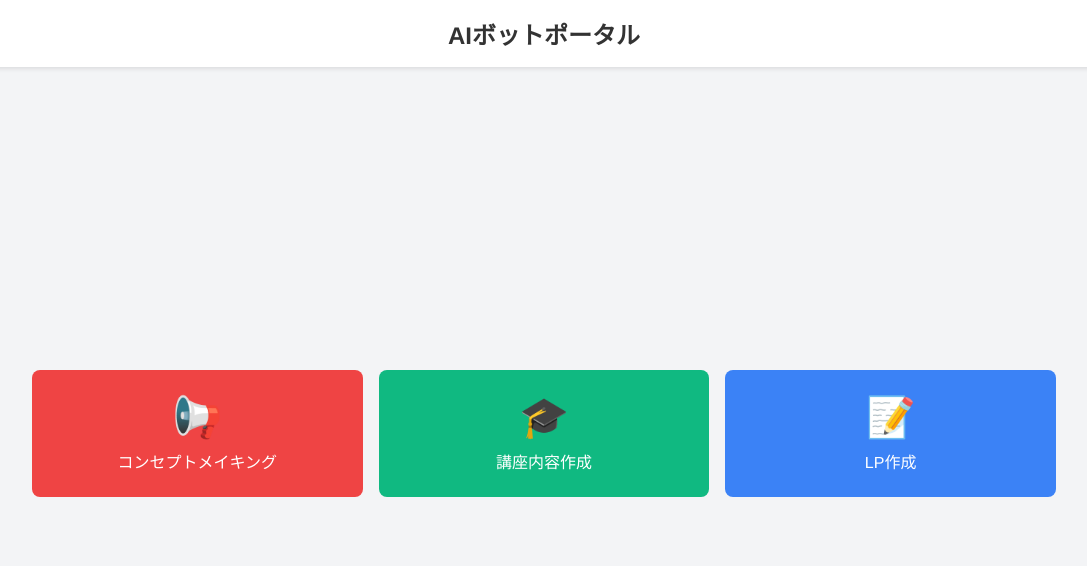
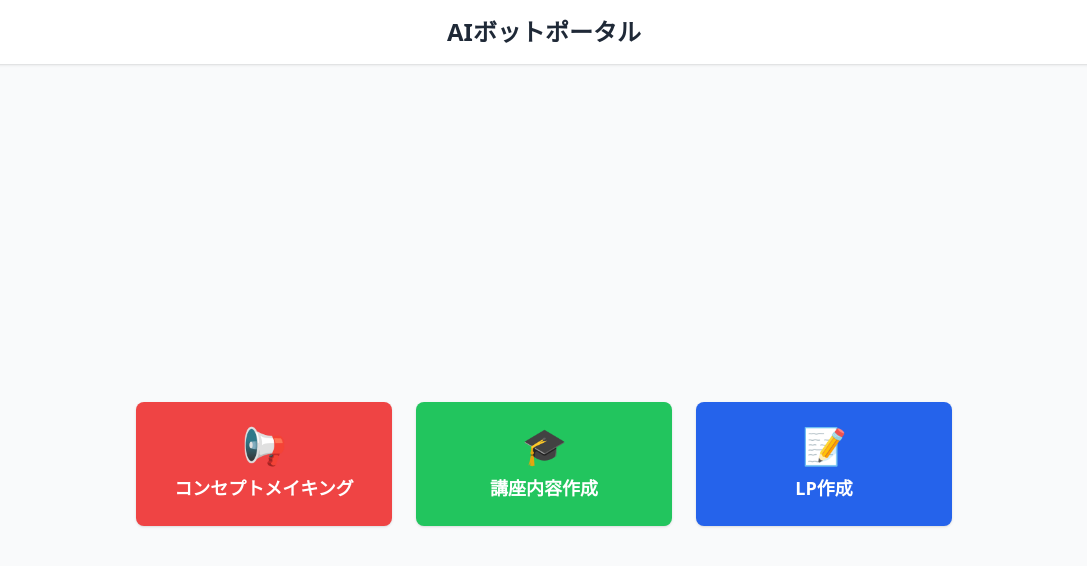
Before and after one commit to mikemike12-svg/PortalSample, a plain HTML site: page index.html in a window 1280 px wide. Shown: the whole page, without its empty margins (96-1183 px from the left). Drawn offline with nearby package versions, Linux system fonts and the light colour scheme.

Commit message:
Update index.html

```diff
--- a/index.html
+++ b/index.html
@@ -3,49 +3,51 @@
 <head>
   <meta charset="UTF-8" />
   <meta name="viewport" content="width=device-width,initial-scale=1.0" />
+  <!-- Tailwind CSS CDN -->
+  <script src="https://cdn.tailwindcss.com"></script>
   <title>AIボットポータル</title>
-  <!-- 先ほど作成した CSS を読み込む -->
-  <link rel="stylesheet" href="styles.css" />
 </head>
-<body>
+<body class="bg-gray-50 text-gray-800">
 
   <!-- ヘッダー -->
-  <header>
-    <h1>AIボットポータル</h1>
+  <header class="bg-white shadow p-4">
+    <h1 class="text-2xl font-bold text-center">AIボットポータル</h1>
   </header>
 
-  <!-- ボタン群を中央に寄せ -->
-  <main>
-    <div class="grid">
+  <!-- メイン：ボタン群を縦横中央寄せ -->
+  <main class="flex items-center justify-center min-h-screen">
+    <div class="grid grid-cols-1 sm:grid-cols-2 lg:grid-cols-3 gap-6 justify-items-center">
+
       <!-- コンセプトメイキングBot -->
       <a
         href="https://udify.app/chatbot/NuXIbgeJE8039PSA"
         target="_blank" rel="noopener"
-        class="bot-card red"
+        class="block w-64 bg-red-500 text-white p-6 rounded-lg shadow hover:shadow-lg transition text-center"
       >
-        <div class="icon">📢</div>
-        <div class="title">コンセプトメイキング</div>
+        <div class="text-4xl mb-2">📢</div>
+        <h2 class="font-semibold text-lg">コンセプトメイキング</h2>
       </a>
 
       <!-- 講座内容作成Bot -->
       <a
         href="https://udify.app/chatbot/VdFWDBooqwAz8oIf"
         target="_blank" rel="noopener"
-        class="bot-card green"
+        class="block w-64 bg-green-500 text-white p-6 rounded-lg shadow hover:shadow-lg transition text-center"
       >
-        <div class="icon">🎓</div>
-        <div class="title">講座内容作成</div>
+        <div class="text-4xl mb-2">🎓</div>
+        <h2 class="font-semibold text-lg">講座内容作成</h2>
       </a>
 
       <!-- LP作成Bot -->
       <a
         href="https://udify.app/chatbot/gx7OZ8wPclMwtrMJ"
         target="_blank" rel="noopener"
-        class="bot-card blue"
+        class="block w-64 bg-blue-600 text-white p-6 rounded-lg shadow hover:shadow-lg transition text-center"
       >
-        <div class="icon">📝</div>
-        <div class="title">LP作成</div>
+        <div class="text-4xl mb-2">📝</div>
+        <h2 class="font-semibold text-lg">LP作成</h2>
       </a>
+
     </div>
   </main>
 
```
